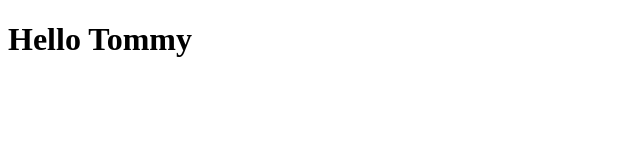
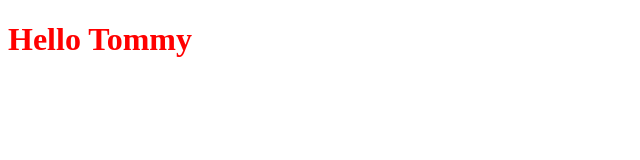
Before and after one commit to tiamygarden/deuxiemetest, a plain HTML site: page index.html in a window 1280 px wide. Shown: the whole page, without its empty margins (0-640 px from the left). Drawn offline with Linux system fonts and the light colour scheme.

Commit message:
couleur titre

```diff
--- a/style.css
+++ b/style.css
@@ -2,3 +2,6 @@
     width:1024px;
 
 }
+h1{
+    color:red;
+}
```
